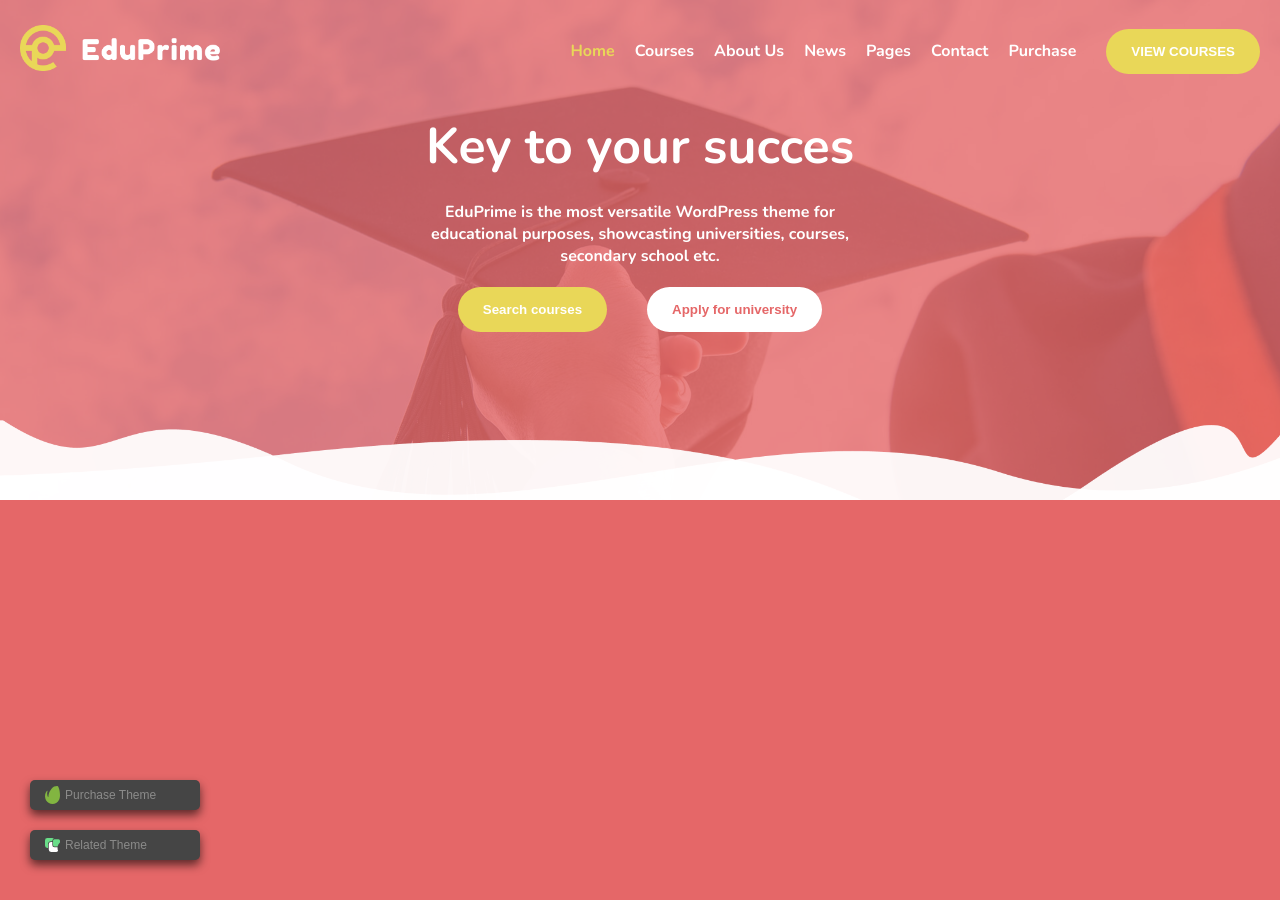
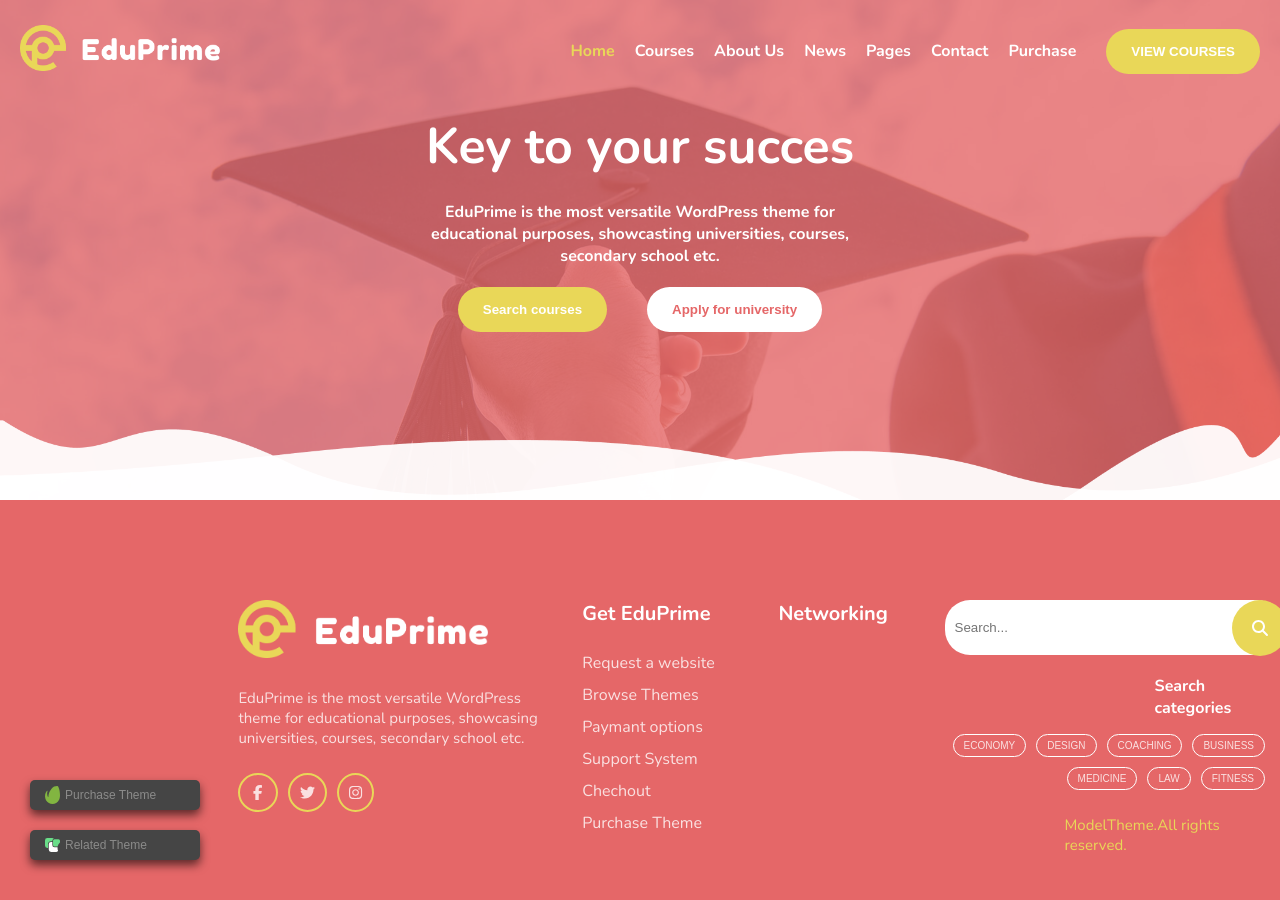
Before and after one commit to DanieleKun/proj-html-vuejs, a Vue app: page / in a window 1280 px wide. Built offline with nearby package versions, Linux system fonts and the light colour scheme.

Commit message:
works footer

```diff
--- a/src/components/EPFooter.vue
+++ b/src/components/EPFooter.vue
@@ -21,15 +21,78 @@
     </div>
 
     <div class="social_container">
+      <img src="../assets/img/theme_eduprime_logo.png" alt="">
+      <p>EduPrime is the most versatile WordPress theme for educational purposes, showcasing universities, courses,
+        secondary school etc.</p>
+      <font-awesome-icon class="brand_icon facebook_icon" icon="fa-brands fa-facebook-f" />
+      <font-awesome-icon class="brand_icon" icon="fa-brands fa-twitter" />
+      <font-awesome-icon class="brand_icon" icon="fa-brands fa-instagram" />
 
     </div>
 
     <div class="links_container">
+      <div class="link_foot">
+        <h3>Get EduPrime</h3>
+        <ul>
+          <li v-for="(item, i) in linksFoot" :key="i">
+            <a :href="item.url">
+              {{ item.text }}
+            </a>
+          </li>
+        </ul>
+      </div>
 
+      <div class="link_foot">
+        <h3>Networking</h3>
+        <!-- <ul>
+          <li v-for="(itemLink, j) in linksFootNet" :key="j">
+            <a :href="itemLink.url">
+              {{ itemLink.text }}
+            </a>
+          </li>
+        </ul> -->
+      </div>
     </div>
 
     <div class="search_container">
+      <div class="search_bar">
+        <input type="text" placeholder="Search...">
+        <font-awesome-icon class="icon_search" icon="fa-solid fa-magnifying-glass" />
+        <h4>Search categories</h4>
+      </div>
+      <div class="buttons_container">
 
+        <button class="empty_button">
+          <a href="#">ECONOMY</a>
+        </button>
+
+        <button class="empty_button">
+          <a href="#">DESIGN</a>
+        </button>
+
+        <button class="empty_button">
+          <a href="#">COACHING</a>
+        </button>
+
+        <button class="empty_button">
+          <a href="#">BUSINESS</a>
+        </button>
+
+        <button class="empty_button">
+          <a href="#">MEDICINE</a>
+        </button>
+
+        <button class="empty_button">
+          <a href="#">LAW</a>
+        </button>
+
+        <button class="empty_button">
+          <a href="#">FITNESS</a>
+        </button>
+
+      </div>
+
+      <p>ModelTheme.All rights reserved.</p>
     </div>
   </div>
 </template>
@@ -68,32 +131,39 @@ export default {
     }
   },
 
-  linksFootNet: [
-    {
-      text: "Purchase Theme",
-      url: "#"
-    },
-    {
-      text: "Our Benefits",
-      url: "#",
-    },
-    {
-      text: "Our Team",
-      url: "#",
-    },
-    {
-      text: "Our Services",
-      url: "#",
-    },
-    {
-      text: "Other Products",
-      url: "#",
-    },
-    {
-      text: "My account",
-      url: "#",
-    }
-  ]
+
+  // data() {
+  //   return {
+  //     linksFootNet: [
+  //       {
+  //         text: "Purchase Theme",
+  //         url: "#"
+  //       },
+  //       {
+  //         text: "Our Benefits",
+  //         url: "#",
+  //       },
+  //       {
+  //         text: "Our Team",
+  //         url: "#",
+  //       },
+  //       {
+  //         text: "Our Services",
+  //         url: "#",
+  //       },
+  //       {
+  //         text: "Other Products",
+  //         url: "#",
+  //       },
+  //       {
+  //         text: "My account",
+  //         url: "#",
+  //       }
+  //     ]
+  //   }
+  // },
+
+
 
 }
 </script>
@@ -102,20 +172,30 @@ export default {
 <style scoped lang="scss">
 $primary_pink: #E56768;
 
+// links style
+a {
+  text-decoration: none;
+  color: #ffffffCC;
+}
+
+ul li {
+  list-style: none;
+  margin: 10px 0;
+}
+
 .bg_foot {
   height: 400px;
   background-color: $primary_pink;
+  display: flex;
+  padding-top: 100px;
+  color: #ffffffCC;
 
   .button_container {
-    display: flex;
-    flex-direction: column;
-    justify-content: flex-end;
     padding-left: 30px;
-    padding-top: 270px;
-    width: 15%;
+    padding-top: 170px;
   }
 
-  .foot_button{
+  .foot_button {
     background-color: #454545;
     border: none;
     border-radius: 5px;
@@ -124,7 +204,8 @@ $primary_pink: #E56768;
     margin: 10px 0;
     box-shadow: 0 5px 10px rgba($color: #000000, $alpha: 0.6);
   }
-  .foot_button a{
+
+  .foot_button a {
     display: flex;
     align-items: center;
     color: #8b8b8a;
@@ -138,5 +219,100 @@ $primary_pink: #E56768;
       margin: 0 5px;
     }
   }
+
+  .social_container {
+    width: 40%;
+    font-size: 15px;
+
+    img {
+      width: 250px;
+    }
+
+    p {
+      margin: 25px 0;
+    }
+  }
+
+  .brand_icon {
+    font-size: 15px;
+    margin-right: 10px;
+    border: 2px solid #E9D758;
+    padding: 10px;
+    border-radius: 50%;
+  }
+
+  .facebook_icon {
+    padding-left: 13px;
+    padding-right: 13px;
+  }
+
+  .links_container {
+    display: flex;
+    width: 50%;
+  }
+
+  .link_foot {
+    color: white;
+    padding-left: 30px;
+    width: 50%;
+
+    h3 {
+      margin-bottom: 25px;
+      font-size: 20px;
+    }
+  }
+
+  .search_container {
+    padding-right: 10px;
+
+    input {
+      padding: 20px 10px;
+      padding-right: 150px;
+      border: none;
+      border-radius: 25px;
+    }
+
+    .icon_search {
+      color: white;
+      padding: 20px;
+      background-color: #E9D758;
+      border-radius: 50%;
+      margin: -22px -50px;
+    }
+
+    h4 {
+      color: white;
+      margin: 10px 0;
+      margin-top: 20px;
+      margin-left: 210px;
+    }
+
+    p{
+      color: #E9D758;
+      margin: 20px 0;
+      margin-left: 120px;
+      font-size: 15px;
+    }
+  }
+
+  .buttons_container {
+    display: flex;
+    justify-content: flex-end;
+    flex-wrap: wrap;
+
+    .empty_button {
+      border: 1px solid white;
+      background-color: transparent;
+      padding: 5px 10px;
+      border-radius: 25px;
+      color: #ffffffCC;
+      font-size: 10px;
+      margin: 5px 5px;
+
+      a {
+        padding-top: 2px;
+      }
+    }
+  }
 }
 </style>
--- a/src/main.js
+++ b/src/main.js
@@ -6,10 +6,14 @@ import { FontAwesomeIcon } from '@fortawesome/vue-fontawesome'
 
 Vue.component('font-awesome-icon', FontAwesomeIcon)
 
-import { faStar } from '@fortawesome/free-solid-svg-icons'
-import { faStar as faStarRegular } from '@fortawesome/free-regular-svg-icons'
+import { faFacebookF } from '@fortawesome/free-brands-svg-icons'
+import { faTwitter } from '@fortawesome/free-brands-svg-icons'
+import { faInstagram } from '@fortawesome/free-brands-svg-icons'
+import { faMagnifyingGlass } from '@fortawesome/free-solid-svg-icons'
 
-library.add(faStar, faStarRegular)
+
+
+library.add(faFacebookF, faTwitter, faInstagram, faMagnifyingGlass,)
 
 Vue.config.productionTip = false
 
```
